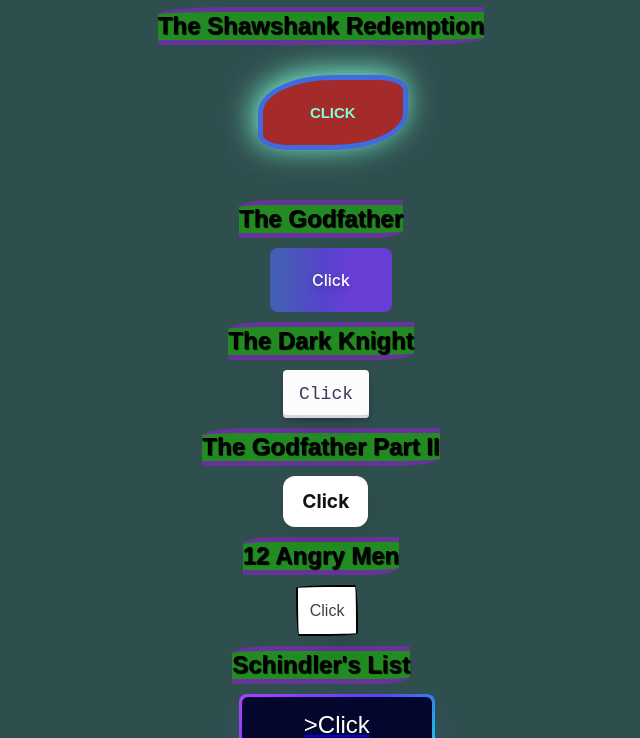
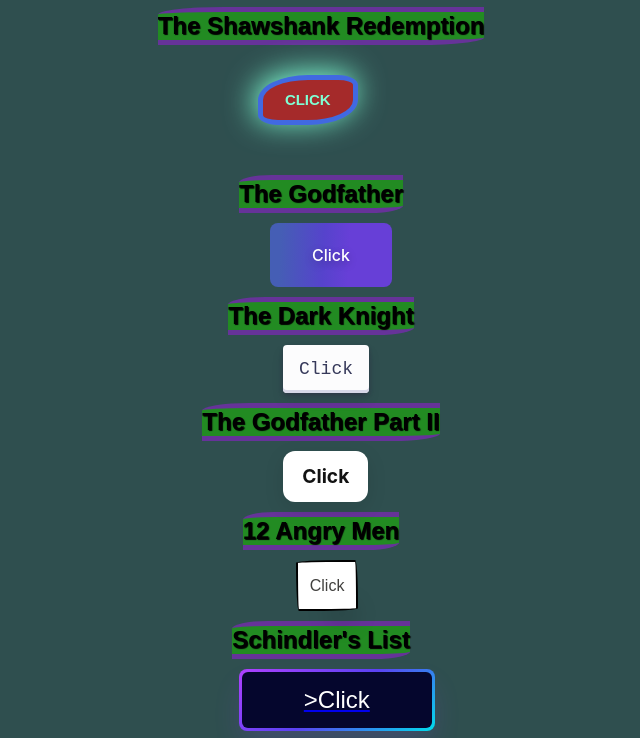
Before and after one commit to Obl1V1oN7/8.Links, a plain HTML site: page index.html in a window 1280 px wide. In both pictures the pointer is over the button 651 px from the left and 141 px from the top of the page. Shown: the part 49-787 px from the top of the page, without its empty margins (319-959 px from the left). Drawn offline with Linux system fonts and the light colour scheme.

Commit message:
Update links.css

```diff
--- a/css/links.css
+++ b/css/links.css
@@ -43,6 +43,8 @@ h2{
     margin-left: 45%;
 }
 .bttn1:hover{
+    width: 100px;
+    height: 50px;
     background-color: brown;
     color: aquamarine;
     border: solid 5px royalblue;
```
